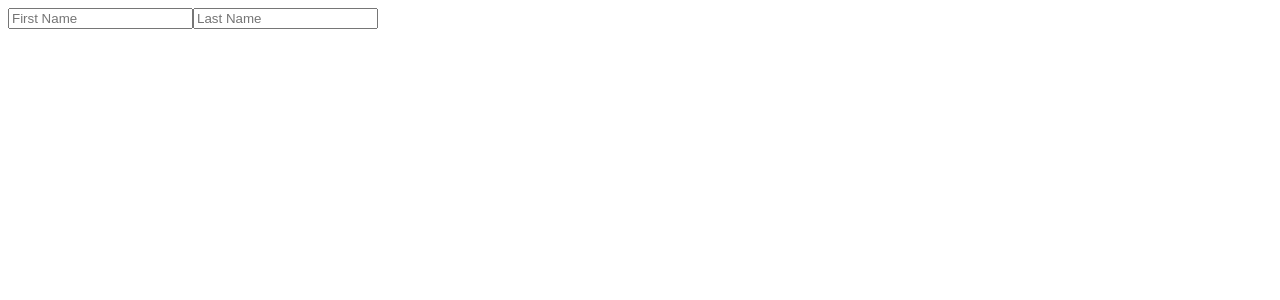
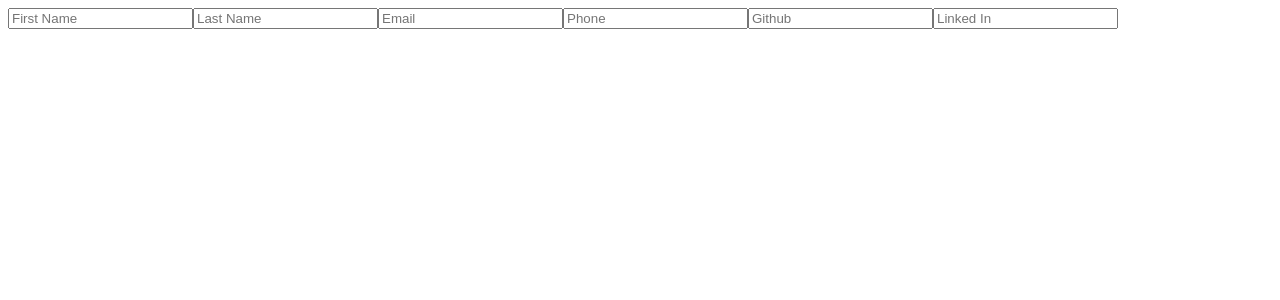
Before and after one commit to mastachiii/top-CVBuilder, a React (Vite) app: page / in a window 1280 px wide. Shown: the top 300 px of the page. Built offline with nearby package versions, Linux system fonts and the light colour scheme.

Commit message:
FEAT: Cleaned up editor & app components.

```diff
--- a/src/App.jsx
+++ b/src/App.jsx
@@ -5,22 +5,19 @@ import { Preview } from './preview';
 
 function App() {
     const [personalInfo, setPersonalInfo] = useState(info);
-
-    function handleFirstName(e) {
-        setPersonalInfo({ ...personalInfo, firstName: e.target.value });
-    }
-
-    function handleLastName(e) {
-        setPersonalInfo({ ...personalInfo, lastName: e.target.value });
-    }
+    const personalHandlers = {
+        firstName: (e) => setPersonalInfo({ ...personalInfo, firstName: e.target.value }),
+        lastName: (e) => setPersonalInfo({ ...personalInfo, lastName: e.target.value }),
+        email: (e) => setPersonalInfo({ ...personalInfo, email: e.target.value }),
+        phone: (e) => setPersonalInfo({ ...personalInfo, phone: e.target.value }),
+        gitHub: (e) => setPersonalInfo({ ...personalInfo, gitHub: e.target.value }),
+        linkedIn: (e) => setPersonalInfo({ ...personalInfo, linkedIn: e.target.value }),
+    };
 
     return (
         <>
-            <Editor
-                handleFirstName={handleFirstName}
-                handleLastName={handleLastName}
-            />
-            <Preview personalInfo = {personalInfo} />
+            <Editor personalHandlers={personalHandlers} />
+            <Preview personalInfo={personalInfo} />
         </>
     );
 }
--- a/src/Editor.jsx
+++ b/src/Editor.jsx
@@ -4,22 +4,23 @@ function Input({ type = 'text', text, onChange }) {
     return <input type={type} placeholder={text} onChange={onChange}></input>;
 }
 
-function Personal({handleFirstName, handleLastName}) {
+function Personal({ handlers }) {
     return (
         <>
-            <Input text='First Name' onChange={handleFirstName} />
-            <Input text='Last Name' onChange={handleLastName} />
+            <Input text='First Name' onChange={handlers.firstName} />
+            <Input text='Last Name' onChange={handlers.lastName} />
+            <Input text='Email' onChange={handlers.email} />
+            <Input text='Phone' onChange={handlers.phone} />
+            <Input text='Github' onChange={handlers.gitHub} />
+            <Input text='Linked In' onChange={handlers.linkedIn} />
         </>
     );
 }
 
-function Editor(props) {
+function Editor({ personalHandlers }) {
     return (
         <div>
-            <Personal
-                handleFirstName={props.handleFirstName}
-                handleLastName={props.handleLastName}
-            />
+            <Personal handlers={personalHandlers} />
         </div>
     );
 }
--- a/src/data.js
+++ b/src/data.js
@@ -1,6 +1,10 @@
 const personalInfo = {
     firstName: '',
     lastName: '',
+    email: '',
+    phone: '',
+    gitHub: '',
+    linkedIn: '',
 };
 
 export { personalInfo };
```
